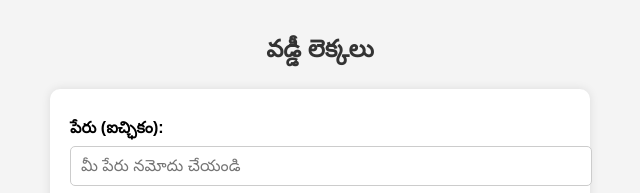
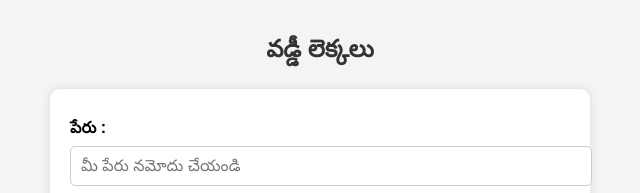
Before and after one commit to techseva/interest-calculator, a plain HTML site: page index.html in a window 1280 px wide. Shown: the top 193 px of the page, 320-960 px from the left. Drawn offline with nearby package versions, Linux system fonts and the light colour scheme.

Commit message:
Update index.html

```diff
--- a/index.html
+++ b/index.html
@@ -92,7 +92,7 @@
 
 <h2>వడ్డీ లెక్కలు</h2>
 <div class="container">
-  <label>పేరు (ఐచ్ఛికం):</label>
+  <label>పేరు :</label>
   <input type="text" id="nameInput" placeholder="మీ పేరు నమోదు చేయండి">
 
   <label>తీసుకున్న తేదీ:</label>
```
